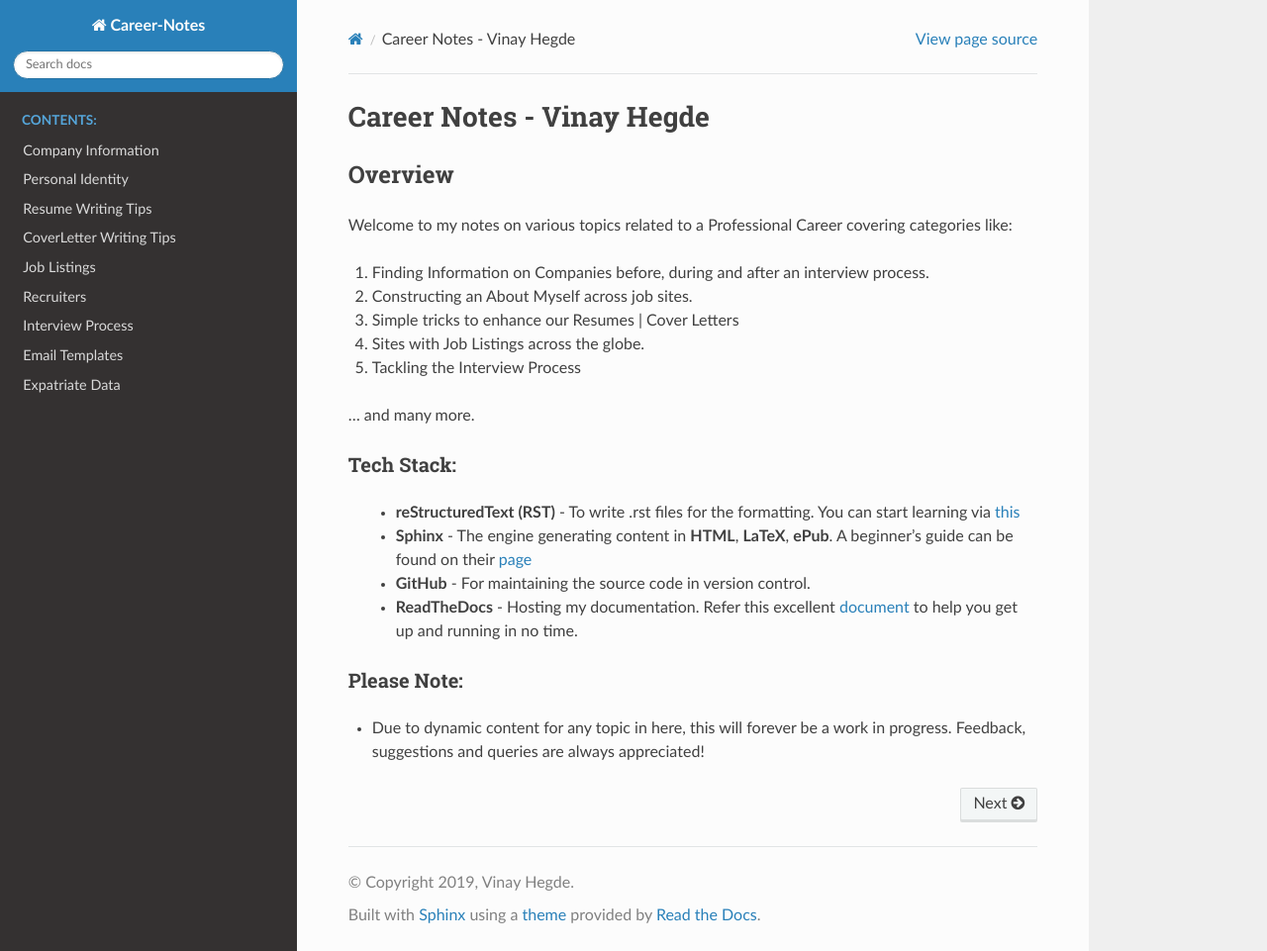
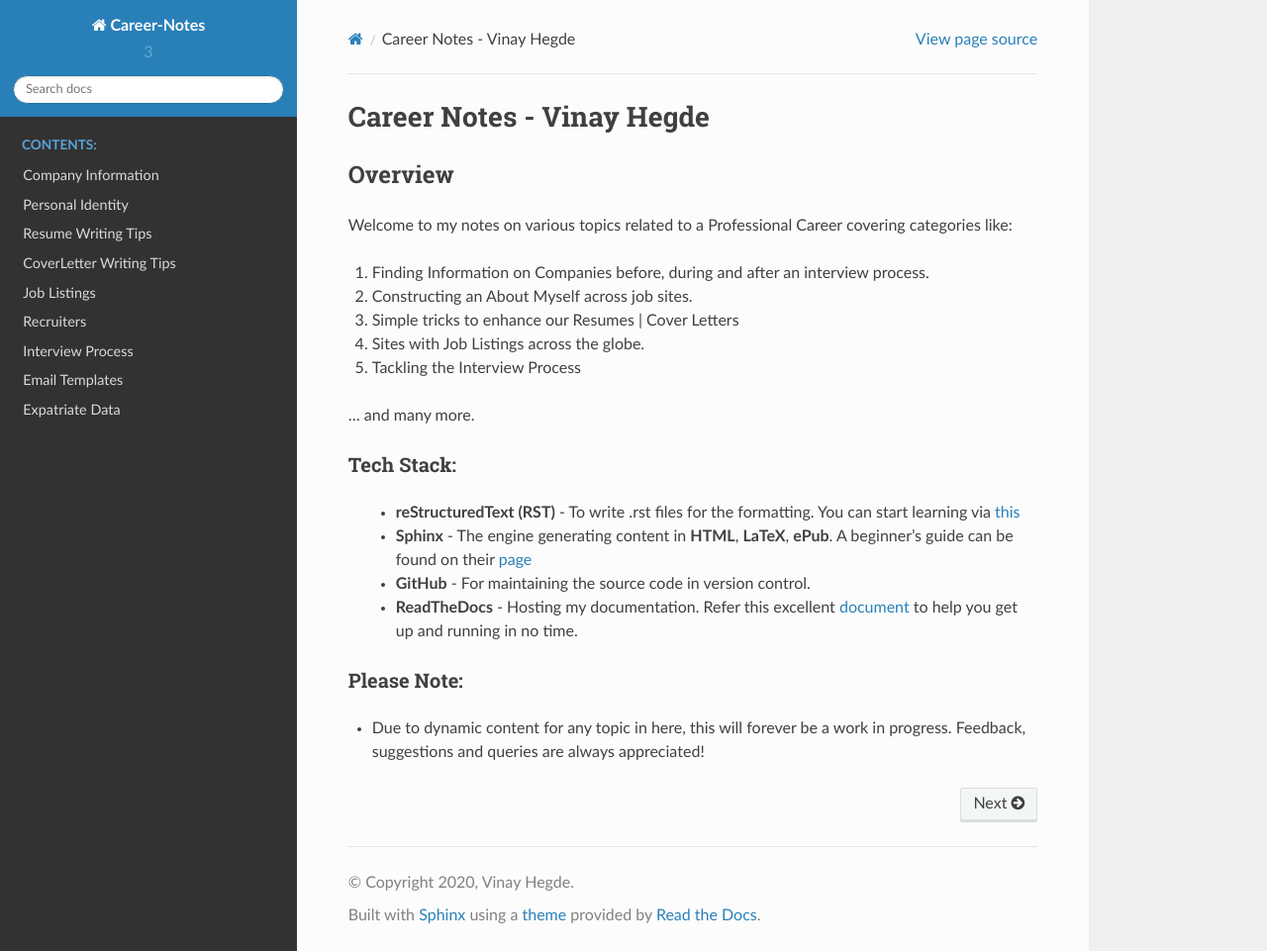
Before and after one commit to vinayhegde1990/career-notes, a Sphinx documentation site: the page built from docs/source/index.rst, in a window 1280 px wide and 961 px high. Shown: the whole window at 99% size. Built offline with Sphinx 7.4.7 and the Read the Docs theme 2.0.0, drawn with Linux system fonts in a browser that asks for light colours.

Commit message:
Increment copyright year and version in conf.py

```diff
--- a/docs/source/conf.py
+++ b/docs/source/conf.py
@@ -20,13 +20,13 @@
 # -- Project information -----------------------------------------------------
 
 project = 'Career-Notes'
-copyright = '2019, Vinay Hegde'
+copyright = '2020, Vinay Hegde'
 author = 'Vinay Hegde'
 
 # The short X.Y version
-version = ''
+version = '3'
 # The full version, including alpha/beta/rc tags
-release = '2.0.0'
+release = '3.0.0'
 
 
 # -- General configuration ---------------------------------------------------
```
